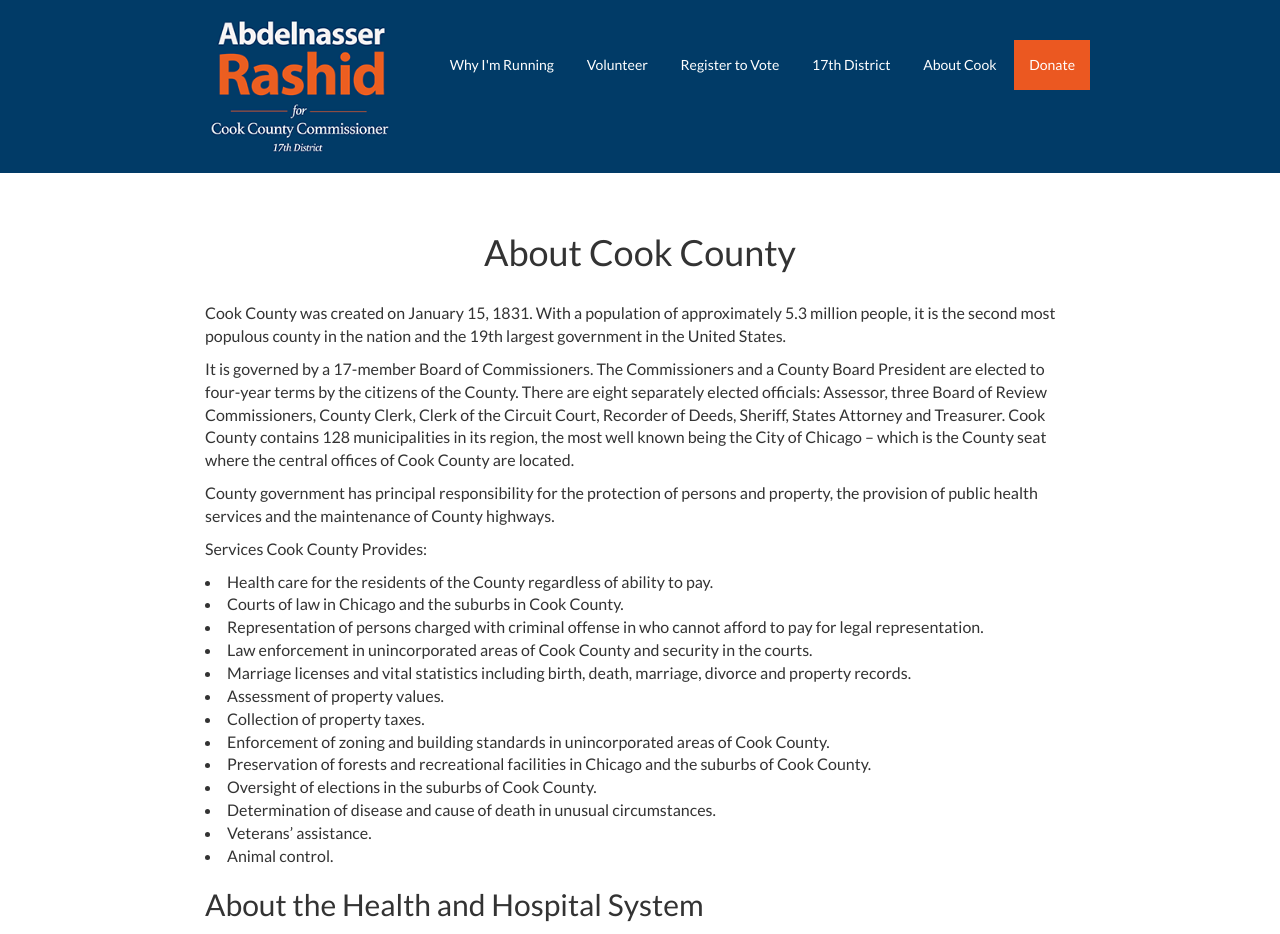
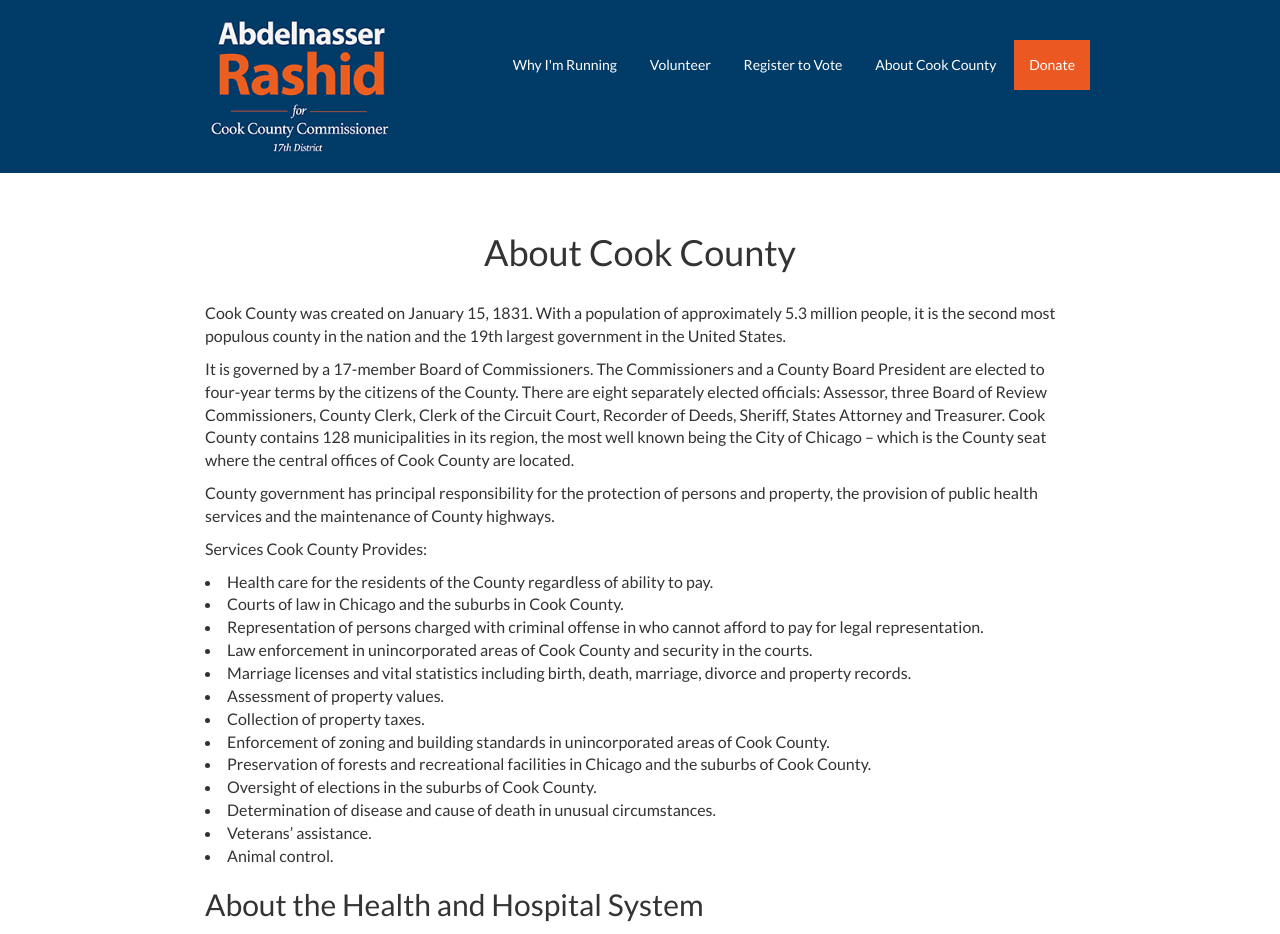
Before and after one commit to abdelnasser11/abdelnasser11.github.io, a Jekyll site: the page built from about-cook-county.html, in a window 1280 px wide and 1400 px high. Shown: the top 934 px of the window. Built offline with Jekyll 4.4.1, drawn with Linux system fonts in a browser that asks for light colours; nearby versions of some CDN libraries; library files that are not in the unit come from our copies.

Commit message:
Updated pages

```diff
--- a/_layouts/default.html
+++ b/_layouts/default.html
@@ -45,8 +45,7 @@
             <li><a href="/why-i-am-running">Why I'm Running</a></li>
             <li><a href="/volunteer">Volunteer</a></li>
             <li><a href="/register-to-vote#">Register to Vote</a></li>
-            <li><a href="/17thdistrict#">17th District</a></li>
-            <li><a href="/about-cook-county#">About Cook</a></li>
+            <li><a href="/about-cook-county#">About Cook County</a></li>
             <li style="background-color: #eb5821"><a href="https://secure.actblue.com/donate/rashidforcook">Donate</a></li>
         </ul>
       </nav>
--- a/about-cook-county.html
+++ b/about-cook-county.html
@@ -36,3 +36,8 @@
 <p>The Cook County Health & Hospitals System (CCHHS) oversees a comprehensive, integrated system of healthcare throughout Chicago and suburban Cook County through its seven affiliates: three hospitals, an ambulatory and community health network, a public health department, a correctional healthcare facility, and an outpatient infectious disease center.
 CCDPH is the official agency of county government that strives to meet the public health needs of its citizens through effective and efficient disease prevention and health promotion programs. An independent board oversees the CCHHS.
 </p>
+
+<h2>17th District Map</h2>
+<p><p>
+<img src="/assets/17thDistrictMunicipalMap.jpg" width="100%">
+</p></p>
```
